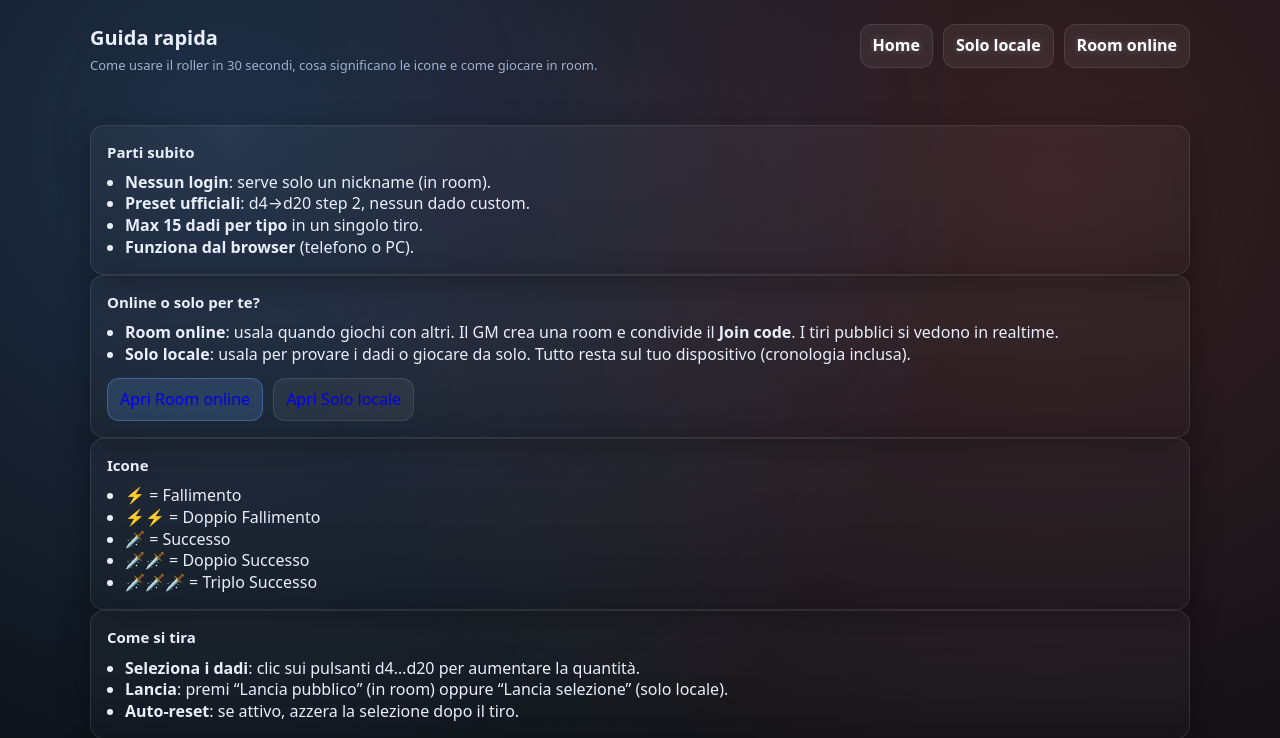
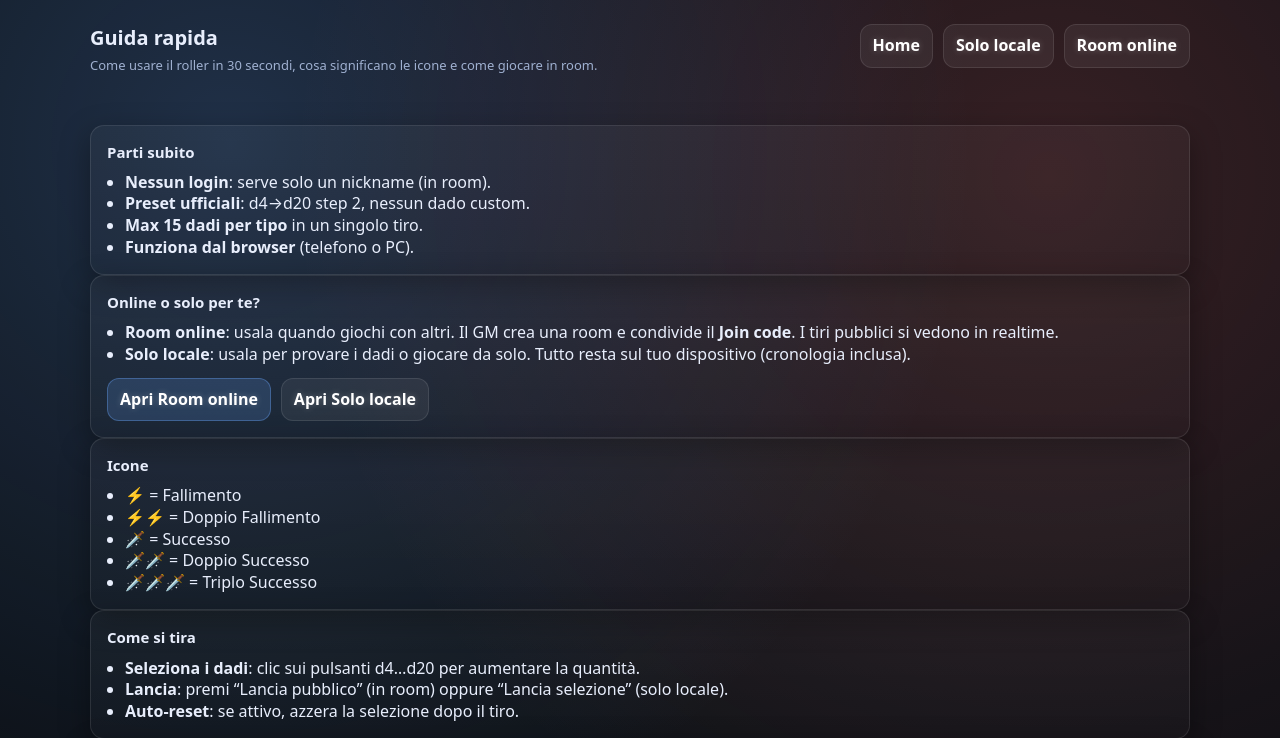
Before and after one commit to Alexissimo/aeternum-dice-roller, a plain HTML site: page frontend/about.html in a window 1280 px wide. Shown: the top 738 px of the page. Drawn offline with Linux system fonts and the light colour scheme.

Commit message:
fix stile about

```diff
--- a/frontend/about.html
+++ b/frontend/about.html
@@ -52,7 +52,7 @@
           </li>
         </ul>
 
-        <div class="row" style="margin-top: 12px; gap: 10px; flex-wrap: wrap">
+        <div class="row" style="margin-top: 12px">
           <a class="btn primary" href="room.html">Apri Room online</a>
           <a class="btn" href="roll.html">Apri Solo locale</a>
         </div>
--- a/frontend/assets/styles.css
+++ b/frontend/assets/styles.css
@@ -437,3 +437,10 @@ header.container {
 .qr-page .btn:not(.primary) {
   border-color: rgba(255,255,255,0.25);
 }
+
+/* CTA in pagine guida/qr: testo bianco e più leggibile, come la nav */
+.card .row .btn {
+  color: #fff;
+  font-weight: 700;
+  text-shadow: 0 0 6px rgba(255, 255, 255, 0.25);
+}
```
